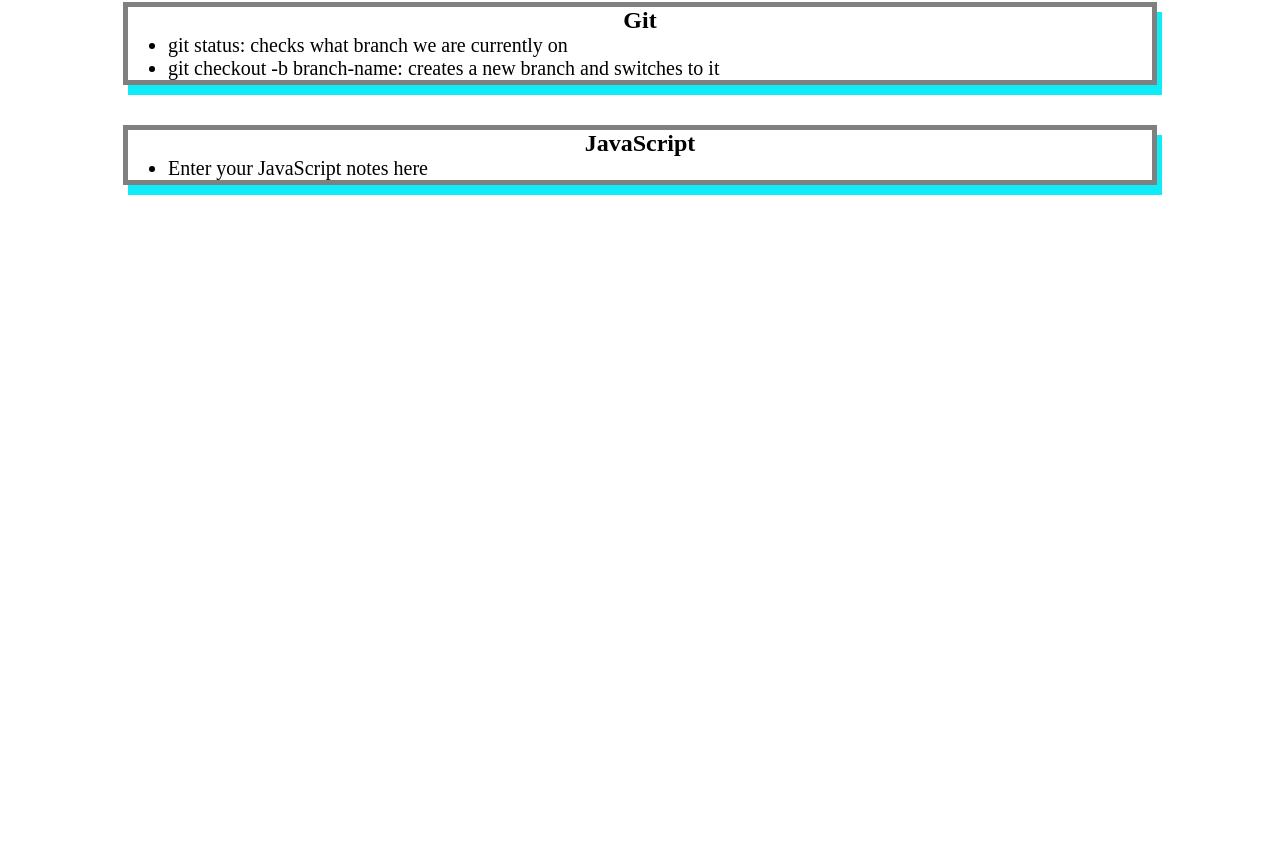
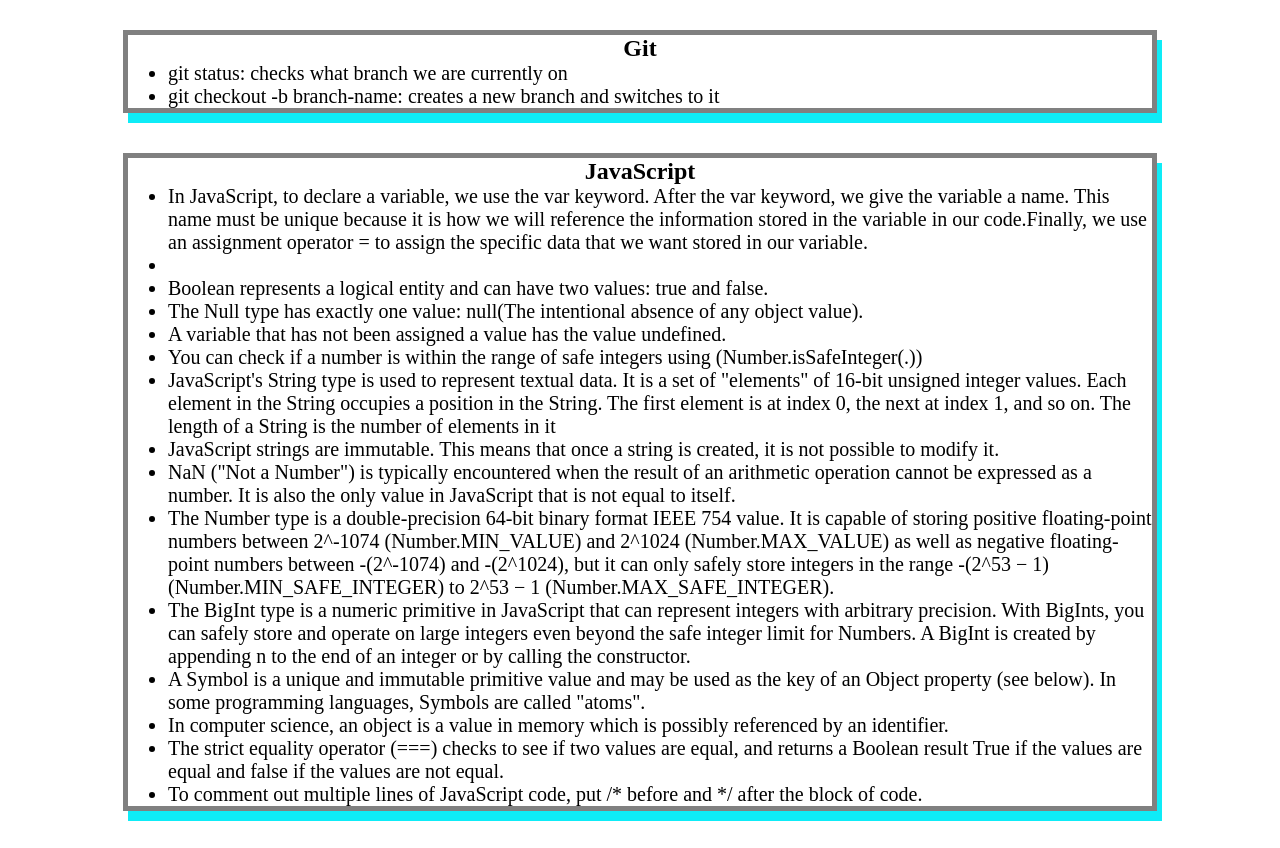
Before and after one commit to kyle188/prework-study-guide, a plain HTML site: page prework-study-guide/index.html in a window 1280 px wide. Shown: the part 440-1288 px from the top of the page. Before the commit the page ends 800 px from the top, so only its background shows below. Drawn offline with Linux system fonts and the light colour scheme.

Commit message:
<added JavaScript to project>

```diff
--- /dev/null
+++ b/prework-study-guide/assets/script.js
@@ -0,0 +1,19 @@
+var topics = ['HTML', 'CSS', 'Git', 'JavaScript'];
+
+for (var x = 0; x < topics.length; x++) {
+    console.log(topics[x]);
+}
+
+/*
+if (topic === 'HTML') {
+    console.log("Let's study HTML!");
+} else if (topic === 'CSS') {
+    console.log("Let's study CSS!");
+} else if (topic === 'Git') {
+    console.log("Let's study Git!");
+} else if (topic === 'JavaScript') {
+    console.log("Let's study Javascript!");
+}    else {
+    console,log('Please try again!');
+    }
+    */
--- a/prework-study-guide/index.html
+++ b/prework-study-guide/index.html
@@ -12,6 +12,7 @@
     <header id="top">
       <h1>Prework Study Guide</h1>
       <img src="./assets/bowtie-cat.png" alt="Profile image of cat wearing a bow tie." />
+      <h2>✨ Open the Console to See What's Happening ✨</h2>
     </header>
 
     <main>
@@ -45,7 +46,23 @@
       <section class="card" id="javascript-section">
         <h2>JavaScript</h2>
         <ul>
-          <li>Enter your JavaScript notes here</li>
+          <li>In JavaScript, to declare a variable, we use the var keyword. After the var keyword, we give the variable a name. This name must be unique because it is how we will reference the information stored in the variable in our code.Finally, we use an assignment operator = to assign the specific data that we want stored in our variable.</li>
+          <li></li>
+          <li>Boolean represents a logical entity and can have two values: true and false.</li>
+          <li>The Null type has exactly one value: null(The intentional absence of any object value).</li>
+          <li>A variable that has not been assigned a value has the value undefined.</li>
+          <li>You can check if a number is within the range of safe integers using (Number.isSafeInteger(.))</li>
+          <li>JavaScript's String type is used to represent textual data. It is a set of "elements" of 16-bit unsigned integer values. Each element in the String occupies a position in the String. The first element is at index 0, the next at index 1, and so on. The length of a String is the number of elements in it</li>
+          <li>JavaScript strings are immutable. This means that once a string is created, it is not possible to modify it.</li>
+          <li>NaN ("Not a Number") is typically encountered when the result of an arithmetic operation cannot be expressed as a number. It is also the only value in JavaScript that is not equal to itself.</li>
+          <li>The Number type is a double-precision 64-bit binary format IEEE 754 value. It is capable of storing positive floating-point numbers between 2^-1074 (Number.MIN_VALUE) and 2^1024 (Number.MAX_VALUE) as well as negative floating-point numbers between -(2^-1074) and -(2^1024), but it can only safely store integers in the range -(2^53 − 1) (Number.MIN_SAFE_INTEGER) to 2^53 − 1 (Number.MAX_SAFE_INTEGER).</li>
+          <li>The BigInt type is a numeric primitive in JavaScript that can represent integers with arbitrary precision. With BigInts, you can safely store and operate on large integers even beyond the safe integer limit for Numbers.
+              A BigInt is created by appending n to the end of an integer or by calling the constructor.</li>
+          <li>A Symbol is a unique and immutable primitive value and may be used as the key of an Object property (see below). In some programming languages, Symbols are called "atoms".</li>
+          <li>In computer science, an object is a value in memory which is possibly referenced by an identifier.</li>
+          <li>The strict equality operator (===) checks to see if two values are equal, and returns a Boolean result True if the values are equal and false if the values are not equal.</li>
+          <li>To comment out multiple lines of JavaScript code, put /* before and */ after the block of code.</li>
+
         </ul>
       </section>
     </main>
@@ -53,5 +70,6 @@
     <footer>
       <p>I can code!</p>
     </footer>
+    <script src="./assets/script.js"></script>
   </body>
 </html>
```
